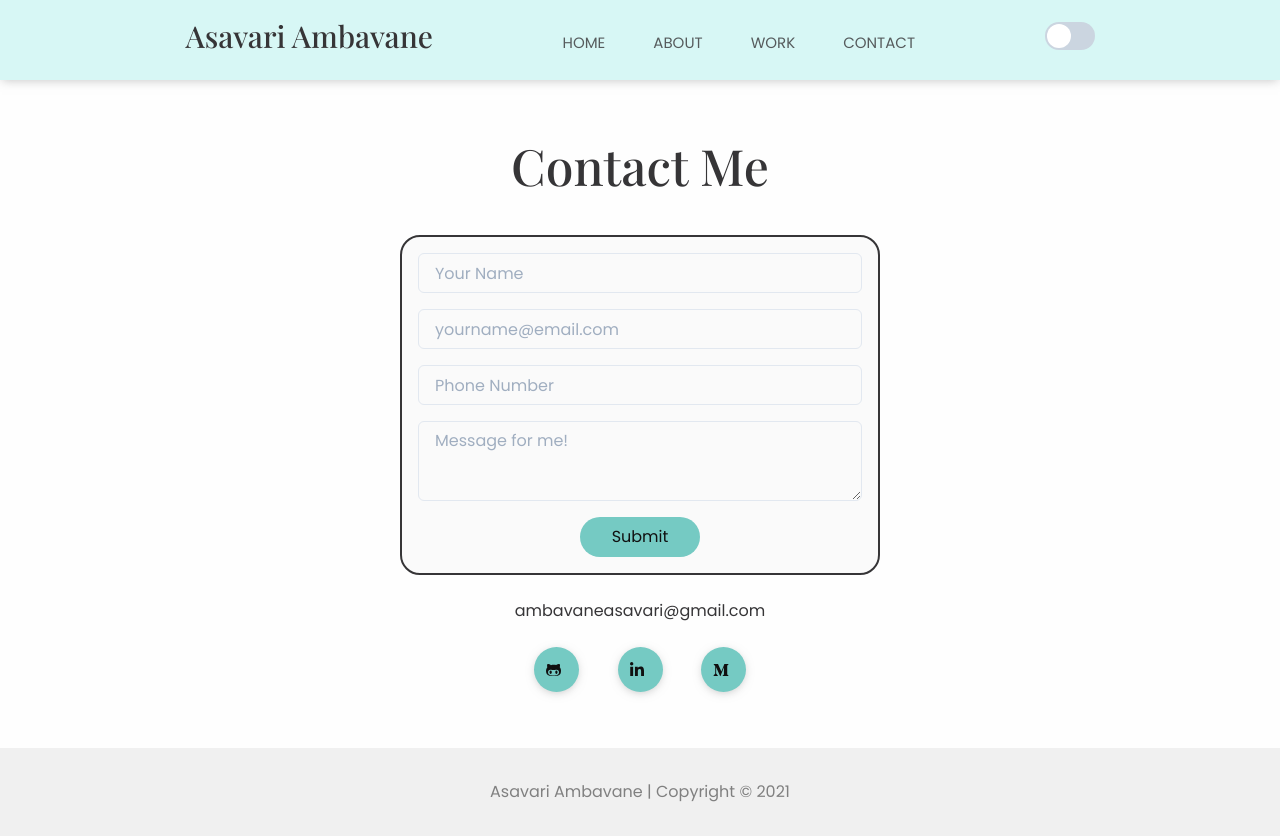
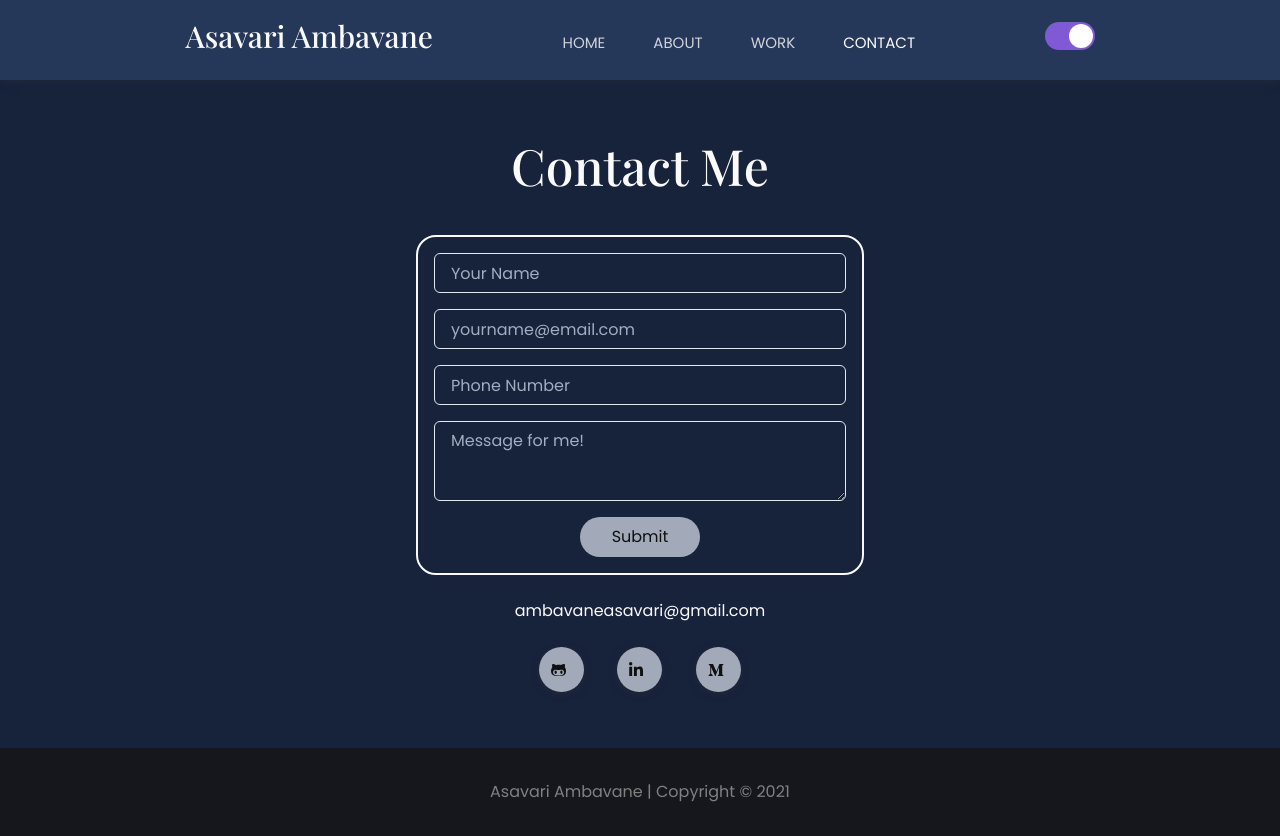
Before and after one commit to AsavariA/nextjs-portfolio-template, a Next.js app: page /contact in a window 1280 px wide. Built offline with nearby package versions, Linux system fonts and the light colour scheme.

Commit message:
sticky nav, active links, theme

```diff
--- a/Components/Contact.js
+++ b/Components/Contact.js
@@ -68,7 +68,7 @@
   }
 
   return (
-    <div style={{ width: !drawerVisible ? '40%' : '80%', margin: !drawerVisible ? '1rem auto' : '0.5rem auto', padding: !drawerVisible ? '1rem' : '0.5rem' }}>
+    <div style={{ width: !drawerVisible ? '40%' : '80%', margin: !drawerVisible ? '0 auto' : '0 auto', padding: !drawerVisible ? '2rem' : '1rem 0.5rem' }}>
       <div style={{ padding: !drawerVisible ? '1rem' : '0.5rem' }}>
         <h2 className={styles.contact}>Contact Me</h2>
       </div>
--- a/Components/Navbar.js
+++ b/Components/Navbar.js
@@ -2,12 +2,28 @@
 import styles from '../styles/NavbarFooter.module.css'
 import Navlinks from './Navlinks'
 import { useMediaQuery } from "@chakra-ui/react"
+import {useState, useEffect} from 'react'
 
 const Navbar = ({ toggleTheme, currentTheme }) => {
     const [drawerVisible] = useMediaQuery("(max-width: 950px)")
+    const [sticky, setSticky] = useState(false)
+
+    const handleScroll = () => {
+        const offset = window.scrollY;
+        if (offset > 0) {
+            setSticky(true);
+        }
+        else {
+            setSticky(false);
+        }
+    }
+
+    useEffect(() => {
+        window.addEventListener('scroll', handleScroll)
+    })
 
     return (
-        <div className={styles.navbar} style={{ backgroundColor: currentTheme.secondary, boxShadow: currentTheme.boxShadow, padding: !drawerVisible ? '0.9rem 5rem 1.3rem 5rem' : '0.5rem' }}>
+        <div className={styles.navbar} style={{ backgroundColor: currentTheme.secondary, boxShadow: currentTheme.boxShadow, padding: !drawerVisible ? '0.9rem 5rem 1.3rem 5rem' : '0.5rem', position: sticky ? 'fixed' : 'static' }}>
             <div style={{ display: 'flex', justifyContent: 'space-evenly', alignItems: 'baseline', marginBottom: !drawerVisible ? '0' : '10px' }}>
                 <h2 className={styles.logo}>Asavari Ambavane</h2>
                 {!drawerVisible
--- a/Components/Navlinks.js
+++ b/Components/Navlinks.js
@@ -1,22 +1,29 @@
-import React from 'react'
+import { useState, useEffect } from 'react'
 import styles from '../styles/NavbarFooter.module.css'
 import Link from 'next/link'
+import { useRouter } from 'next/router'
 
 const Navlinks = () => {
+    const router = useRouter()
+    const [activeLink, setActiveLink] = useState('/')
+
+    useEffect(() => {
+        setActiveLink(router.asPath)
+    }, [router.asPath])
 
     return (
         <>
             <div className={styles.navlinks}>
-                <Link href='/'><a>Home</a></Link>
+                <Link href='/'><a style={{ opacity: activeLink === '/' || activeLink === '/#work' ? '100%' : '80%' }}>Home</a></Link>
             </div>
             <div className={styles.navlinks}>
-                <Link href='/#about'><a>About</a></Link>
+                <Link href='/#about'><a style={{ opacity: activeLink === '/#about' ? '100%' : '80%' }}>About</a></Link>
             </div>
             <div className={styles.navlinks}>
-                <Link href='/work'><a>Work</a></Link>
+                <Link href='/work'><a style={{ opacity: activeLink === '/work' ? '100%' : '80%' }}>Work</a></Link>
             </div>
             <div className={styles.navlinks}>
-                <Link href='/contact'><a>Contact</a></Link>
+                <Link href='/contact'><a style={{ opacity: activeLink === '/contact' ? '100%' : '80%' }}>Contact</a></Link>
             </div>
         </>
 
--- a/pages/_app.js
+++ b/pages/_app.js
@@ -8,6 +8,10 @@
 function MyApp({ Component, pageProps }) {
 
   const [theme, setTheme] = useState("light")
+
+  useEffect(() => {
+    setTheme(localStorage.getItem('theme'));
+  }, [])
 
   useEffect(() => {
     localStorage.setItem('theme', theme);
--- a/styles/NavbarFooter.module.css
+++ b/styles/NavbarFooter.module.css
@@ -5,6 +5,7 @@
 
   .navbar{
     z-index: 5000;
+    width: -webkit-fill-available
   }
 
   .navlinks {
```
